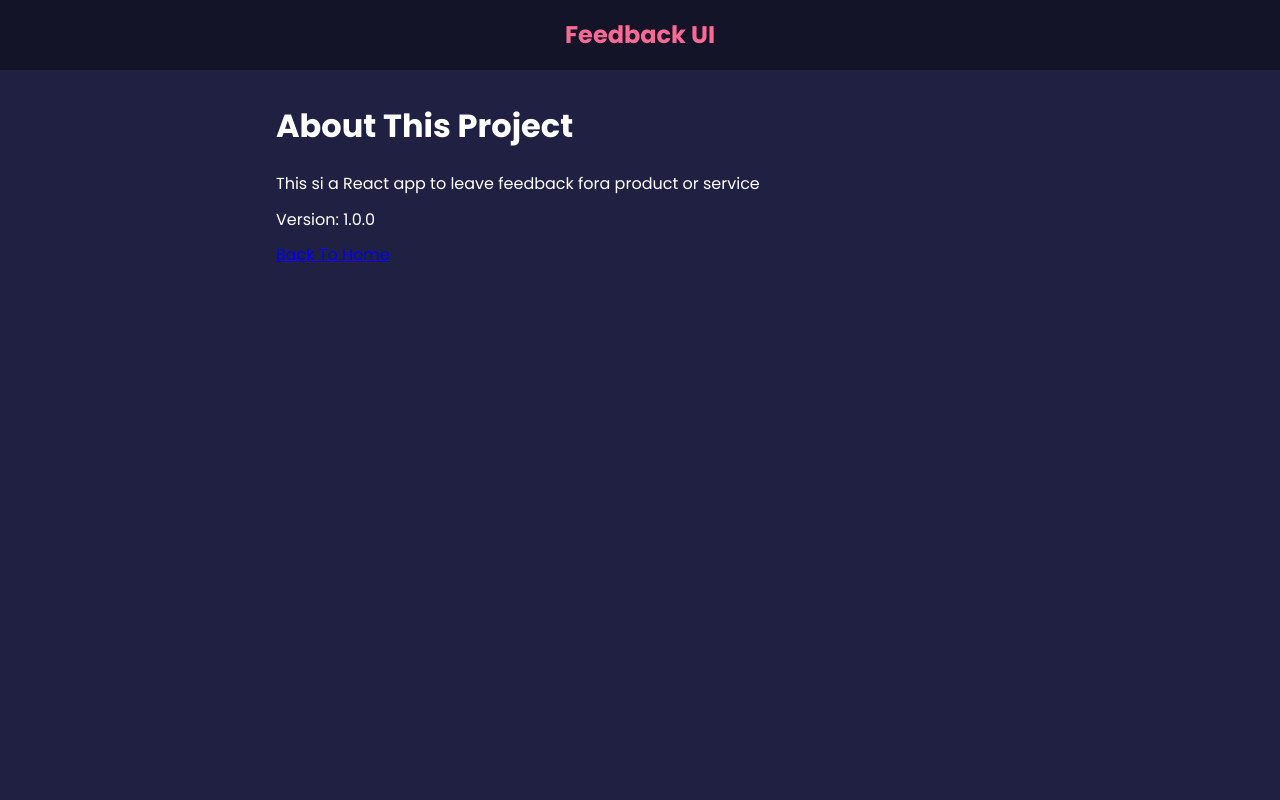
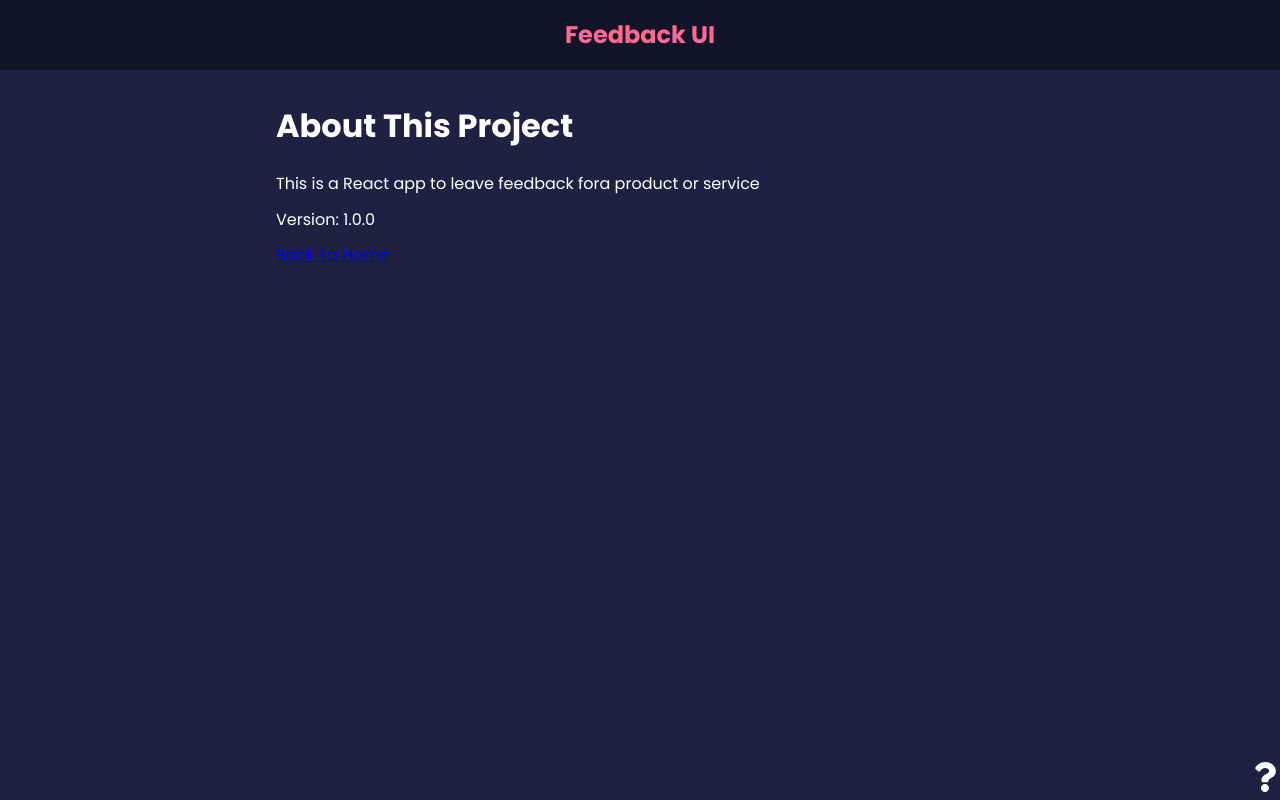
Before and after one commit to emeechan/testing-node, a React (Create React App) app in the folder feedback-app/: page /about in a window 1280 px wide. Built offline with nearby package versions, Linux system fonts and the light colour scheme.

Commit message:
adding an icon with a custom link to get between pages

```diff
--- a/feedback-app/src/App.js
+++ b/feedback-app/src/App.js
@@ -7,6 +7,7 @@ import FeedbackList from './components/FeedbackList'
 import FeedbackStats from './components/FeedbackStats'
 import FeedbackForm from './components/FeedbackForm'
 import AboutPage from './pages/AboutPage'
+import AboutIconLink from './components/AboutIconLink'
 
 function App() {
     //app level state
@@ -63,6 +64,8 @@ function App() {
 
             <Route path='/about' element={<AboutPage />} />
             </Routes>
+
+            <AboutIconLink />
     </div>
     </Router>
  )
--- /dev/null
+++ b/feedback-app/src/components/AboutIconLink.jsx
@@ -0,0 +1,14 @@
+import { FaQuestion } from 'react-icons/fa'
+import { Link } from 'react-router-dom'
+
+function AboutIconLink() {
+  return (
+    <div className='about-link'>
+      <Link to='/about'>
+        <FaQuestion size={30} />
+      </Link>
+    </div>
+  )
+}
+
+export default AboutIconLink
--- a/feedback-app/src/index.css
+++ b/feedback-app/src/index.css
@@ -190,6 +190,9 @@ input:focus {
 .about-link {
   display: flex;
   justify-content: flex-end;
+  position:absolute;
+  bottom:0;
+  right:0;
 }
 
 /* FIX: Remove position: absolute to keep about icon at the bottom of the
--- a/feedback-app/src/pages/AboutPage.jsx
+++ b/feedback-app/src/pages/AboutPage.jsx
@@ -1,14 +1,15 @@
+import {Link} from 'react-router-dom'
 import Card from "../components/shared/Card"
 
 function AboutPage() {
   return (
     <div className="about">
         <h1>About This Project</h1>
-        <p>This si a React app to leave feedback fora  product or service</p>
+        <p>This is a React app to leave feedback fora  product or service</p>
         <p>Version: 1.0.0</p>
 
         <p>
-            <a href='/'>Back To Home</a>
+            <Link to='/'>Back To Home</Link>
         </p>
     </div>
   )
```
